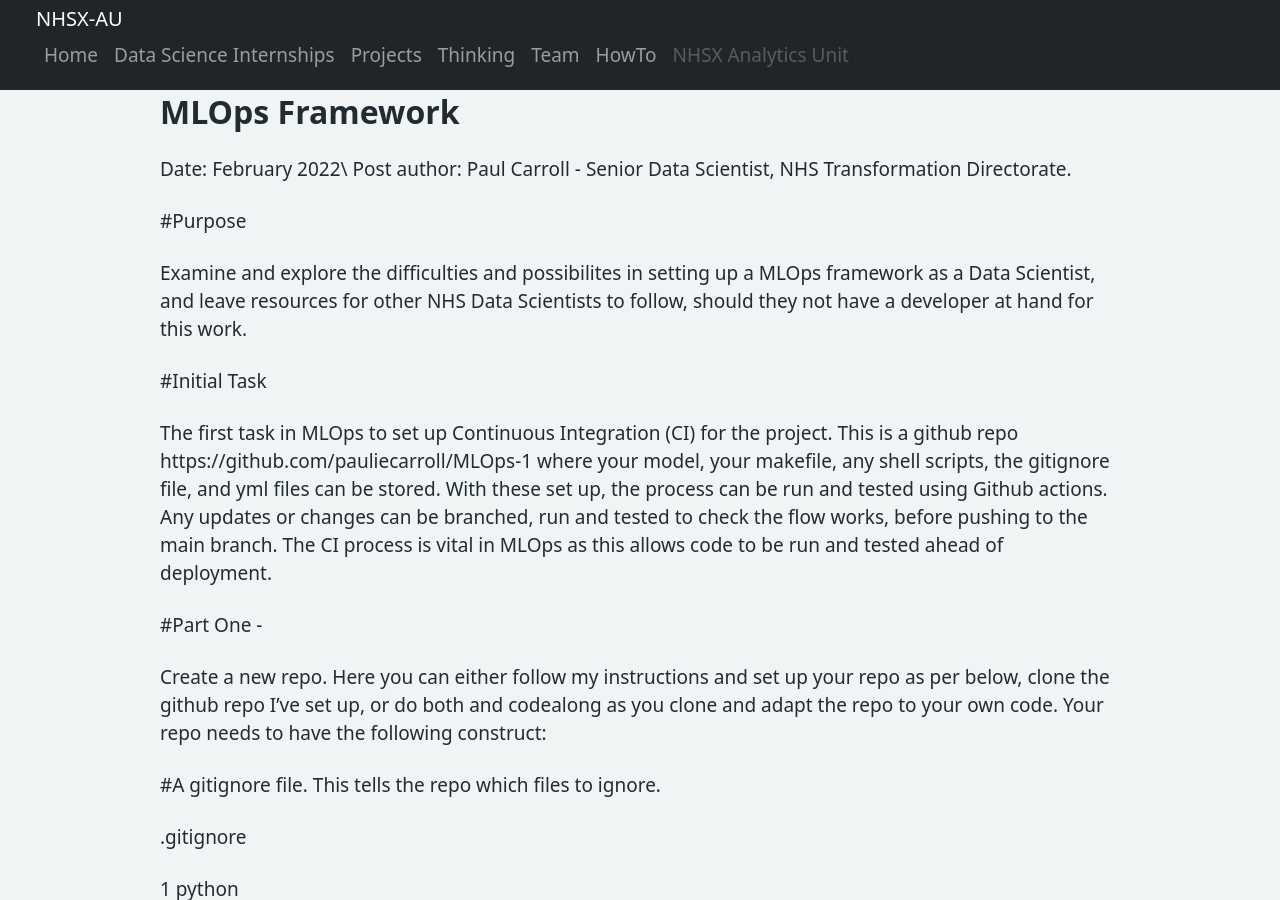
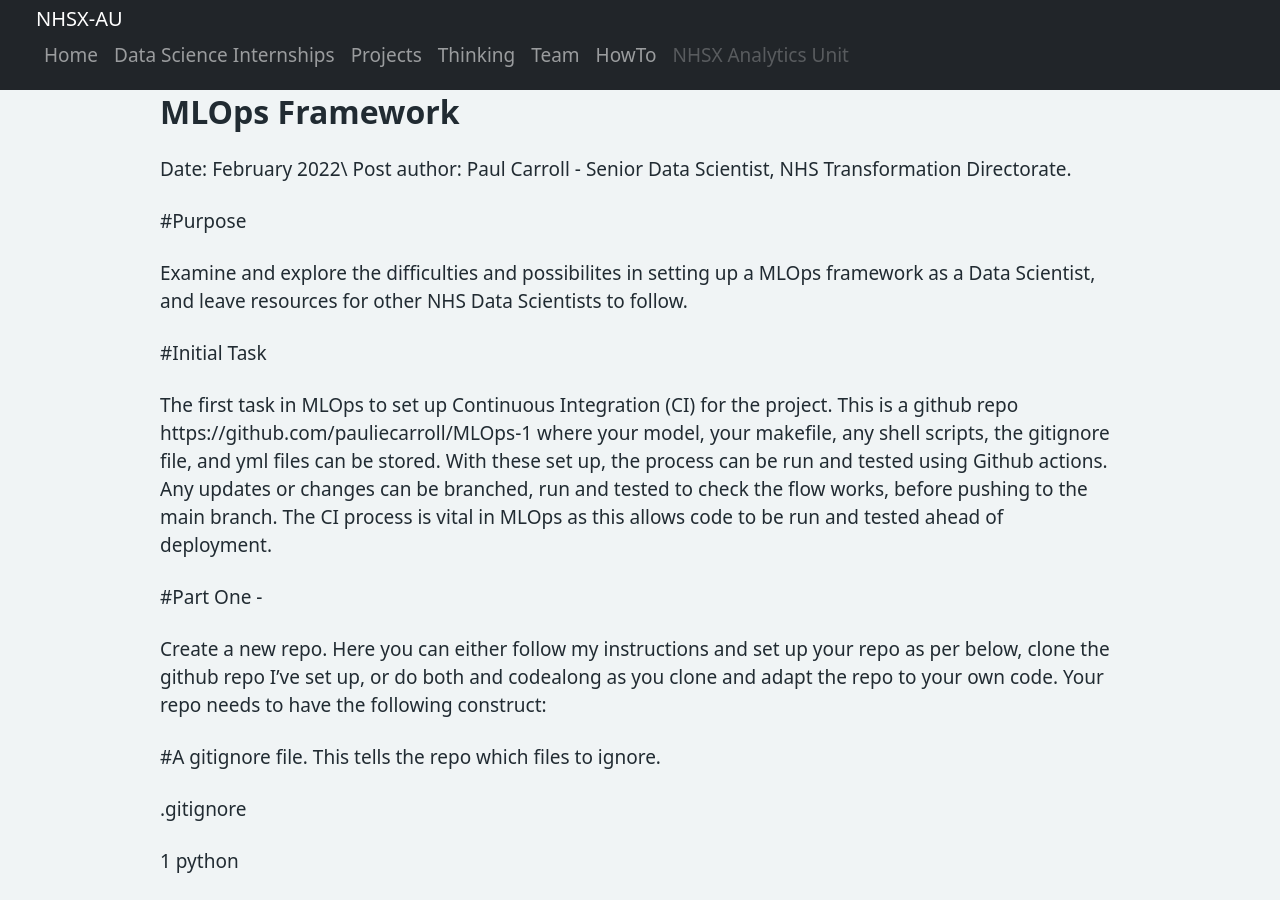
Before and after one commit to nhsx/AnalyticsUnit, a Jekyll site: the page built from MLOps.md, in a window 1280 px wide and 900 px high, scrolled down 350 px. Built offline with Jekyll 4.4.1, drawn with Linux system fonts in a browser that asks for light colours.

Commit message:
Update MLOps.md

```diff
--- a/MLOps.md
+++ b/MLOps.md
@@ -10,7 +10,7 @@ Date: February 2022\ Post author: Paul Carroll - Senior Data Scientist, NHS Tran
 
 #Purpose
 
-Examine and explore the difficulties and possibilites in setting up a MLOps framework as a Data Scientist, and leave resources for other NHS Data Scientists to follow, should they not have a developer at hand for this work.
+Examine and explore the difficulties and possibilites in setting up a MLOps framework as a Data Scientist, and leave resources for other NHS Data Scientists to follow.
 
 
 #Initial Task
```
